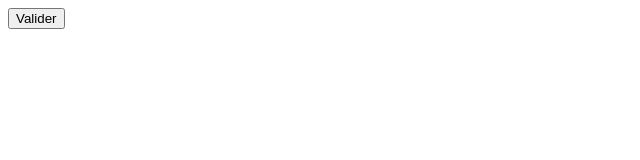
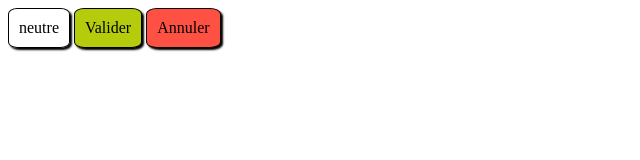
Before and after one commit to Valdiss/elements, a plain HTML site: page index.html in a window 1280 px wide. Shown: the whole page, without its empty margins (0-640 px from the left). Drawn offline with Linux system fonts and the light colour scheme.

Commit message:
nouveau commit

```diff
--- a/index.html
+++ b/index.html
@@ -3,8 +3,11 @@
   <head>
     <meta charset="utf-8">
     <title></title>
+    <link rel="stylesheet" href="style.css">
   </head>
   <body>
-    <button>Valider</button>
+    <div class="button">neutre</div>
+    <div class="button h">Valider</div>
+    <div class="button alert">Annuler</div>
   </body>
 </html>
--- a/style.css
+++ b/style.css
@@ -1,8 +1,30 @@
-button{
+.button{
+  display: inline-block;
   border: 1px solid black;
-  box-shadow: 20px 20px 2px black;
+  box-shadow: 2px 2px 2px black;
+  padding: 10px;
+  border-radius: 15%;
+  transition-duration: 0.5s;
 }
 
-button:hover{
+.button:hover{
+  box-shadow: none;
+  background-color: #2A92FF;
+  color: white;
+  transform: translateY(5px);
+}
+.button.h{
+  background-color: #B5CC0D;
+}
 
+.button.h:hover {
+  background-color: #0B5DB2;
 }
+
+.button.alert{
+  background-color: #FF5143;
+}
+
+.button.alert:hover{
+  background-color: #0B5DB2;
+}
```
